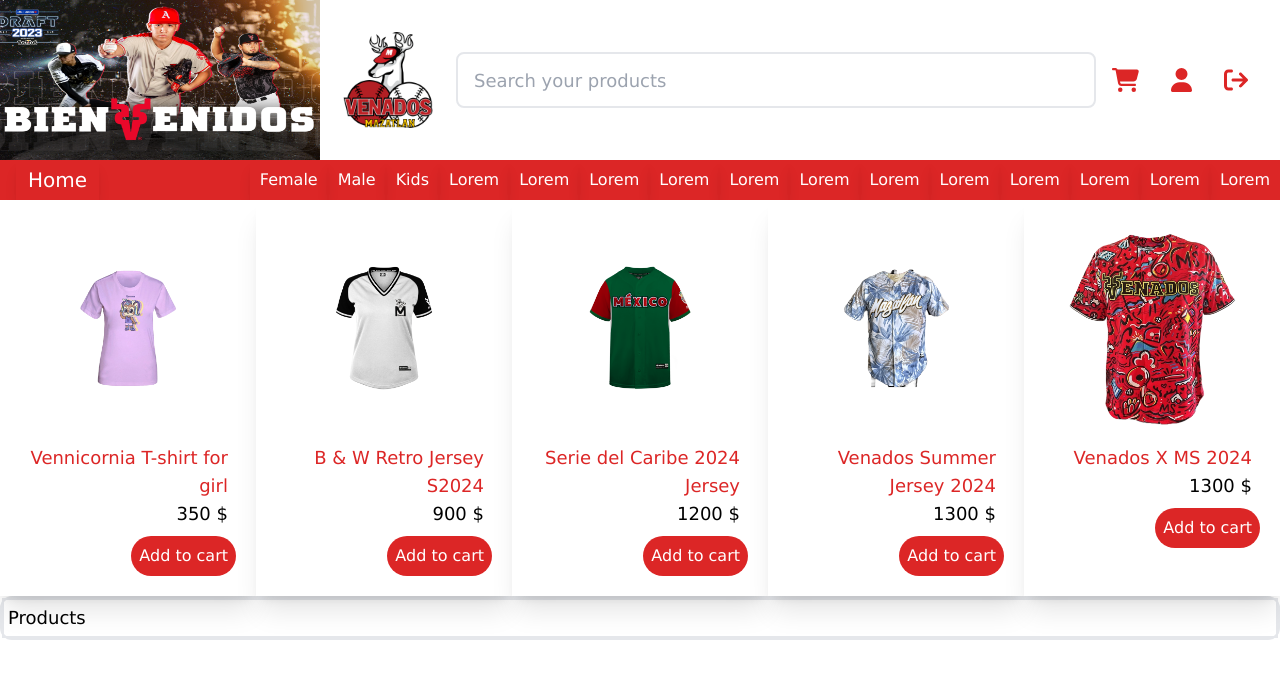
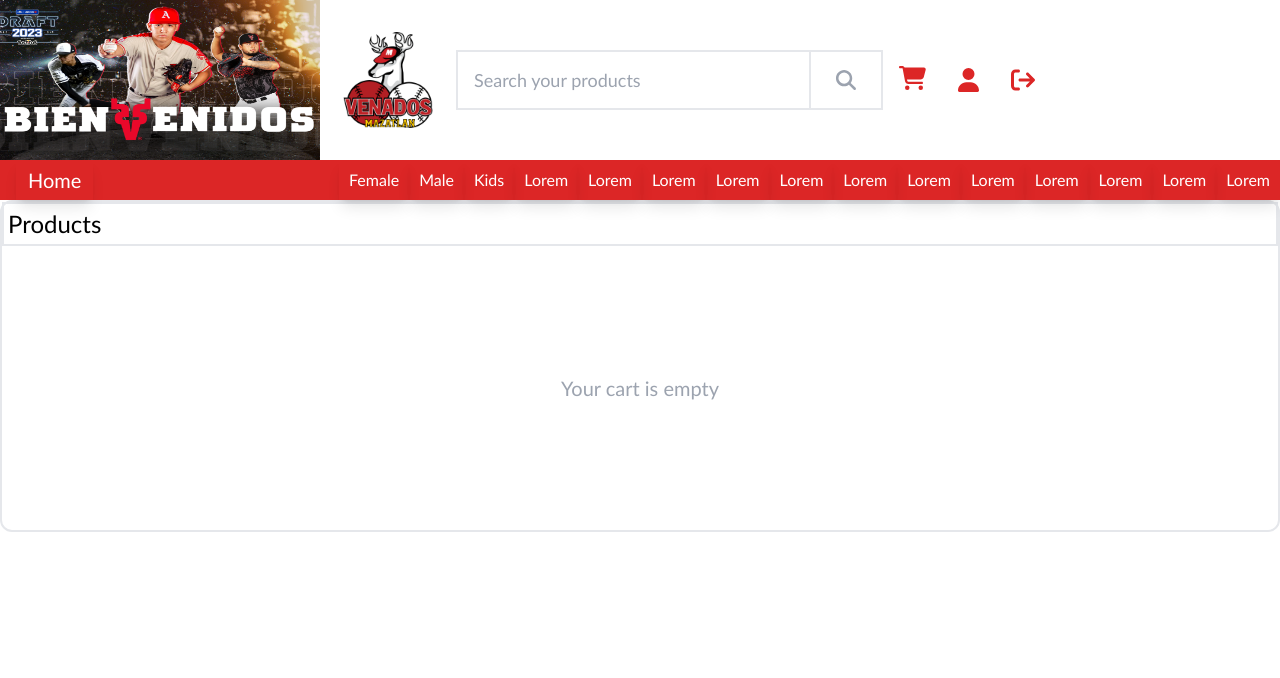
Before and after one commit to Kris1980k/shopping-cart, a React (Vite) app: page /cart in a window 1280 px wide. Shown: the top 678 px of the page. Built offline with nearby package versions, Linux system fonts and the light colour scheme.

Commit message:
not found pages  added + routing

```diff
--- a/package.json
+++ b/package.json
@@ -27,6 +27,7 @@
     "eslint-plugin-react-hooks": "^4.6.0",
     "eslint-plugin-react-refresh": "^0.4.6",
     "postcss": "^8.4.38",
+    "react-router-dom": "^6.23.1",
     "tailwindcss": "^3.4.4",
     "vite": "^5.2.0"
   }
--- a/src/App.jsx
+++ b/src/App.jsx
@@ -1,4 +1,5 @@
 import React,{useState} from 'react'
+import {BrowserRouter, Routes, Route} from 'react-router-dom'
 import './App.css'
 import SearchComponent from './Components/SearchComponent'
 import ShowItems from './Components/ShowItems';
@@ -64,12 +65,43 @@
         setSearchItem(e.target.value)
     }
 
+    function addItem(i){
+        let newItems = cartItems.map((cartI) => {
+            if (cartI.id === i.id){
+                return {...cartI, quantity:cartI.quantity + 1}
+            }
+            else {
+                return cartI
+            }
+        })
+        setCartItems(newItems)
+        console.log(i)
+    }
+    function deleteItem(i){
+        if(i.quantity > 1){
+            let newItems = cartItems.map((cartI) => {
+                if (cartI.id === i.id){
+                    return {...cartI, quantity:cartI.quantity - 1}
+                }
+                else {
+                    return cartI
+                }
+            })
+            setCartItems(newItems)
+        }
+    }
+
     const filteredItems = items.filter((i) => i.name.toLowerCase().includes(searchItem))
     return (
         <div className='App'>
-            <SearchComponent searchProductsByQuery={searchProductsByQuery} searchItem={searchItem}/>
-            <ShowItems filteredItems={filteredItems} addItemToCart={addItemToCart}/>
-            <Cart cartItems={cartItems}/>
+            <BrowserRouter>
+                <Routes>
+                    <Route path="/"  element={<SearchComponent searchProductsByQuery={searchProductsByQuery} searchItem={searchItem}/>}>
+                        <Route index  element={<ShowItems filteredItems={filteredItems} addItemToCart={addItemToCart}/>}/>
+                        <Route path="cart" element={<Cart cartItems={cartItems} addItem={addItem} deleteItem={deleteItem}/>}/>
+                    </Route>
+                </Routes>
+            </BrowserRouter>
         </div>
     );
 }
--- a/src/Components/Cart.jsx
+++ b/src/Components/Cart.jsx
@@ -3,23 +3,31 @@
 import {faMinus,faPlus} from '@fortawesome/free-solid-svg-icons'
 
 
-function Cart({cartItems}) {
+function Cart({cartItems,addItem, deleteItem}) {
     return (
         <div className='border-2 rounded-xl'>
-            <h1 className='text-lg p-1 border-2 block'>Products</h1>
+            <h1 className='text-2xl p-1 border-2 block'>Products</h1>
             <div className='flex flex-col'>
-            {cartItems.map((i) => (
+            {
+            cartItems.length > 0 ?
+            cartItems.map((i) => (
                 <div key={i.id+ "InCart"} className='flex border-b-2 items-center '>
-                    <img src={i.image} alt={i.name} className='w-32' />
-                    <h2 className='text-lg px-2'>{i.name}</h2>
+                    <img src={i.image} alt={i.name} className='w-32 prevent-select-img' />
+                    <h2 className='text-lg px-2 prevent-select'>{i.name}</h2>
                     <div className='border-2 flex items-center rounded-lg mx-5'>
-                        <FontAwesomeIcon icon={faMinus} className='px-2 hover:text-red-700'/>
-                        <h3>  {i.quantity} </h3>
-                        <FontAwesomeIcon icon={faPlus} className='px-2 hover:text-blue-700'/>
+                        <FontAwesomeIcon icon={faMinus} className='prevent-select px-2 hover:text-red-700' onClick={() => {deleteItem(i)}}/>
+                        <h3 className='prevent-select'>  {i.quantity} </h3>
+                        <FontAwesomeIcon icon={faPlus} className='prevent-select px-2 hover:text-blue-700' onClick={() => {addItem(i)}}/>
                     </div>
-                    <h2> $ {i.price * i.quantity}</h2>
+                    <h2 className='prevent-select'> $ {i.price * i.quantity}</h2>
                 </div>
-            ))}
+            )) :
+
+            <div className='items-center h-max'>
+                <h1 className='text-gray-400  text-xl text-center p-32'> Your cart is empty </h1>
+            </div>
+
+            }
             </div>
         </div>
     );
--- a/src/Components/SearchComponent.jsx
+++ b/src/Components/SearchComponent.jsx
@@ -1,6 +1,7 @@
 import React,{useEffect} from 'react'
 import { FontAwesomeIcon } from "@fortawesome/react-fontawesome";
-import {faCartShopping,faUser,faSignOut} from '@fortawesome/free-solid-svg-icons'
+import {faCartShopping,faUser,faSignOut,faMagnifyingGlass} from '@fortawesome/free-solid-svg-icons'
+import {Outlet, Link} from 'react-router-dom'
 function SearchComponent({searchProductsByQuery,searchItem}) {
     let slideIndex = 1;
 
@@ -13,7 +14,6 @@
         slideIndex++;
         if (slideIndex > slides.length) {slideIndex = 1}
         slides[slideIndex-1].style.display = "block";
-        console.log(slideIndex)
         setTimeout(showSlides,3000);
       }
 
@@ -22,9 +22,10 @@
         showSlides();
     },[])
     return (
+        <>
         <header style={{'backgroundSize': "100% 100%"}} className='App-header  bg-cover'>
             <div className="search-bar bg-white px-4 py-2 flex items-center">
-            <div className="gallery  w-5/6 h-full">
+            <div className="gallery  w-5/6 h-full shadow-black shadow-inner">
                 <div className="img">
                     <img className='gal-img' src="src/img/gallery/gallery_1.jpg" alt="" />
                 </div>
@@ -42,14 +43,23 @@
                 </div>
             </div>
             <img src="src\img\venados-logo.png" className='border-red-600 w-24 mx-5' alt="Venados logo" />
-                <input
+                <div className='border-2 w-1/3 flex items-center'>
+                    <input
                     type="text"
                     placeholder='Search your products'
-                    className='border-2 border-solid rounded-lg hover:border-red-600 focus:outline-red-600 p-1 h-14 text-lg px-4 transition-all w-3/6'
+                    className='search-input rounded-lg  p-1 h-14 text-lg px-4 transition-all w-11/12'
                     value={searchItem}
                     onChange={searchProductsByQuery}
                 />
-                <FontAwesomeIcon icon={faCartShopping} className='text-red-600 h-6 px-4 hover:scale-125 transition-transform' />
+                    <div className=' h-14 flex items-center border-l-2 w-20 hover:bg-red-600 m-glass-div transition-colors'>
+                        <Link to="/" className='w-full'>
+                        <FontAwesomeIcon className='w-full float-right h-5 text-gray-400 m-glass transition-colors' icon={faMagnifyingGlass} />
+                        </Link>
+                    </div>
+                </div>
+                <Link to="/cart">
+                    <FontAwesomeIcon icon={faCartShopping} className='text-red-600 h-6 px-4 hover:scale-125 transition-transform' />
+                </Link>
                 <FontAwesomeIcon icon={faUser} className='text-red-600 h-6 px-4 hover:scale-125 transition-transform' />
                 <FontAwesomeIcon icon={faSignOut} className='text-red-600 h-6 px-4 hover:scale-125 transition-transform' />
             </div>
@@ -78,6 +88,8 @@
                 </ul>
             </nav>
         </header>
+        <Outlet/>
+        </>
     );
 }
 
--- a/src/Components/ShowItems.jsx
+++ b/src/Components/ShowItems.jsx
@@ -2,8 +2,10 @@
 
 function ShowItems({filteredItems,addItemToCart}) {
     return (
-        <div className="product-list flex w-128 ">
-            {filteredItems.map((i) => (
+        <div className="product-list flex w-128 items-center">
+            {
+            filteredItems.length > 0 ?
+                filteredItems.map((i) => (
                 <div  className=' hover:scale-105 transition-transform prevent-select product shadow-xl w-1/5 bg-white p-3'  key={i.id}>
                     <img className='prevent-select-img w-96' src={i.image} alt={i.name} />
                     <h2 className='px-4 text-lg text-red-600 text-right'>{i.name}</h2>
@@ -11,7 +13,12 @@
 
                     <button onClick={()=>{addItemToCart(i)}} className='bg-red-600 text-white p-2 m-2 rounded-3xl float-right hover:shadow-lg hover:shadow-black/50 hover:bg-red-700'>Add to cart</button>
                 </div>
-            ))}
+                )) :
+                    <div className='h-96'>
+                        <h1 className='text-2xl text-center text-gray-400 p-4 prevent-select'>No products were found matching your search...</h1>
+                    </div>
+            }
+            <div></div>
         </div>
     );
 }
--- a/src/index.css
+++ b/src/index.css
@@ -4,7 +4,7 @@
 
 
 *{
-    font-family: Verdana, Geneva, Tahoma, sans-serif;
+    font-family: 'Trebuchet MS', 'Lucida Sans Unicode', 'Lucida Grande', 'Lucida Sans', Arial, sans-serif, 'Gill Sans MT', Calibri, 'Trebuchet MS', sans-serif, 'Arial Narrow', Arial, sans-serif;
     box-sizing: border-box;
 }
 
@@ -12,6 +12,14 @@
     -webkit-user-select: none; /* Safari */
     -ms-user-select: none; /* IE 10 and IE 11 */
     user-select: none; /* Standard syntax */
+}
+
+.search-input{
+    outline: none;
+}
+
+.m-glass-div:hover .m-glass{
+    color:white;
 }
 
 .prevent-select-img{
@@ -34,6 +42,9 @@
     align-items: center;
     transition-property: all;
     transition-duration: 0.25s;
+    -webkit-user-select: none; /* Safari */
+    -ms-user-select: none; /* IE 10 and IE 11 */
+    user-select: none; /* Standard syntax */
 }
 
 ul >li:hover{
```
Also changed, not shown: 1 other file (tests, documents, lock files or other folders).
